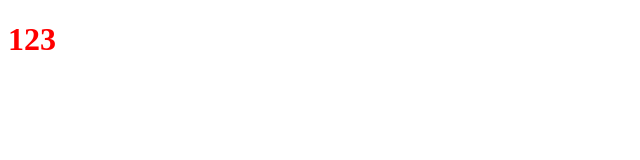
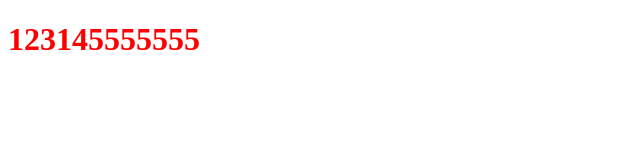
Before and after one commit to 108266zx/yll, a plain HTML site: page index.html in a window 1280 px wide. Shown: the whole page, without its empty margins (0-640 px from the left). Drawn offline with Linux system fonts and the light colour scheme.

Commit message:
初始化了index.html文件

```diff
--- a/index.html
+++ b/index.html
@@ -9,11 +9,10 @@
   <style>
     h1 {
       color: red;
-
     }
   </style>
 
   <body>
-    <h1>123</h1>
+    <h1>123145555555</h1>
   </body>
 </html>
```
